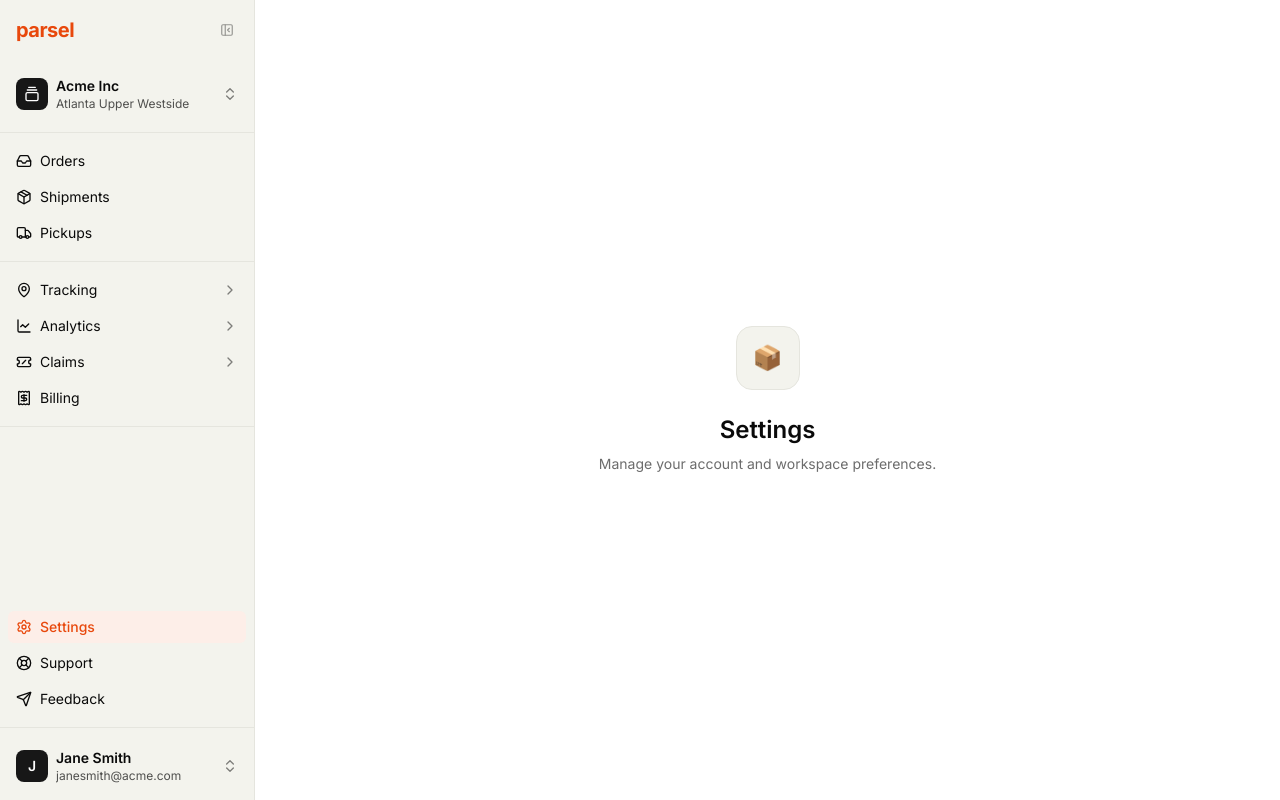
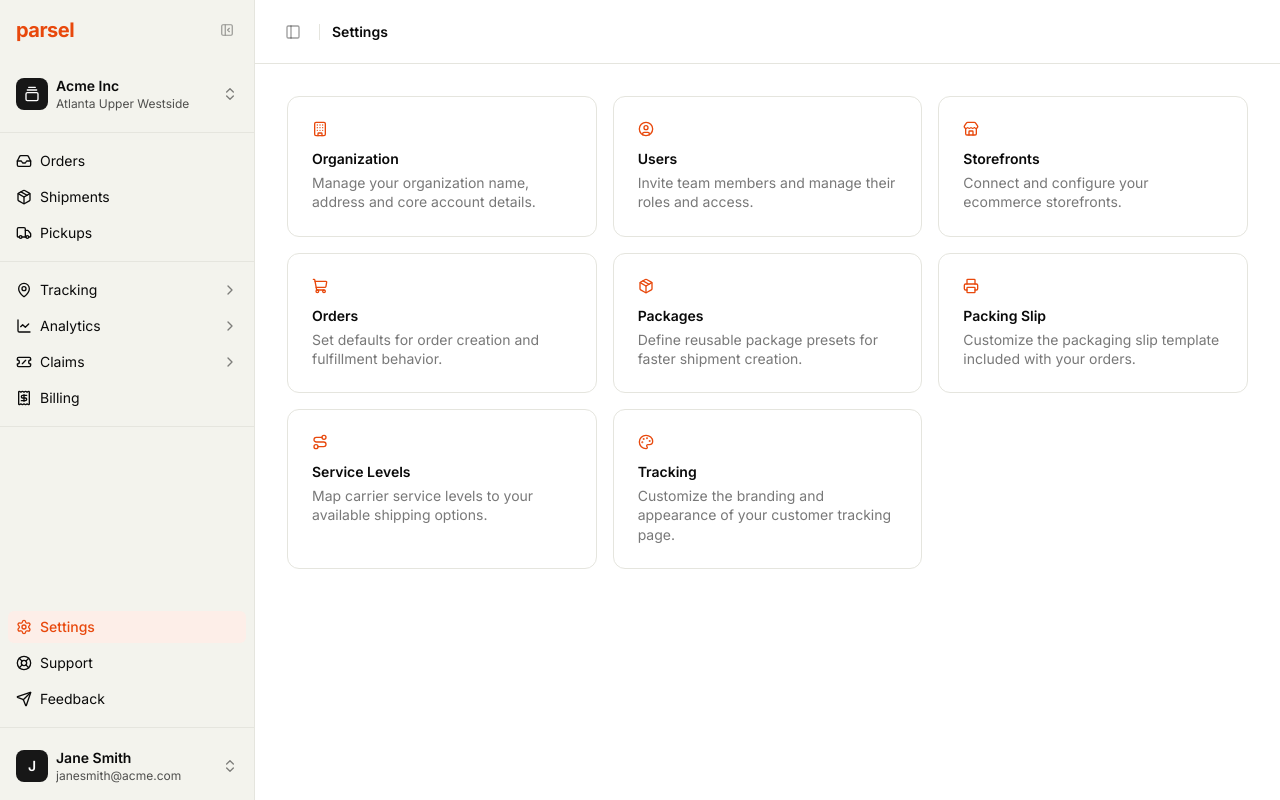
Before and after one commit to ghernandez-parsel/parsel-app, a React (Vite) app: page /settings in a window 1280 px wide. Built offline with nearby package versions, Linux system fonts and the light colour scheme.

Commit message:
Add Settings page

```diff
--- a/src/App.tsx
+++ b/src/App.tsx
@@ -3,6 +3,7 @@ import { Sidebar } from "./components/Sidebar";
 import { PlaceholderPage } from "./pages/PlaceholderPage";
 import { Shipments } from "./pages/Shipments";
 import { ShipmentDetail } from "./pages/ShipmentDetail";
+import { Settings } from "./pages/Settings";
 
 function Layout() {
   return (
@@ -19,7 +20,7 @@ function Layout() {
           <Route path="/analytics" element={<PlaceholderPage title="Analytics" description="Insights and performance metrics for your operations." />} />
           <Route path="/claims" element={<PlaceholderPage title="Claims" description="File and manage shipping claims." />} />
           <Route path="/billing" element={<PlaceholderPage title="Billing" description="Invoices, payment history, and plan details." />} />
-          <Route path="/settings" element={<PlaceholderPage title="Settings" description="Manage your account and workspace preferences." />} />
+          <Route path="/settings" element={<Settings />} />
           <Route path="/support" element={<PlaceholderPage title="Support" description="Get help from the Parsel support team." />} />
           <Route path="/feedback" element={<PlaceholderPage title="Feedback" description="Share your thoughts to help us improve." />} />
         </Routes>
--- /dev/null
+++ b/src/pages/Settings.tsx
@@ -0,0 +1,106 @@
+import {
+  PanelLeft,
+  Building,
+  CircleUser,
+  Store,
+  ShoppingCart,
+  Package,
+  Printer,
+  Route,
+  Palette,
+} from "lucide-react";
+
+// ─── Card data ────────────────────────────────────────────────────────────────
+
+const SETTINGS_CARDS = [
+  {
+    icon: <Building size={16} />,
+    title: "Organization",
+    description: "Manage your organization name, address and core account details.",
+  },
+  {
+    icon: <CircleUser size={16} />,
+    title: "Users",
+    description: "Invite team members and manage their roles and access.",
+  },
+  {
+    icon: <Store size={16} />,
+    title: "Storefronts",
+    description: "Connect and configure your ecommerce storefronts.",
+  },
+  {
+    icon: <ShoppingCart size={16} />,
+    title: "Orders",
+    description: "Set defaults for order creation and fulfillment behavior.",
+  },
+  {
+    icon: <Package size={16} />,
+    title: "Packages",
+    description: "Define reusable package presets for faster shipment creation.",
+  },
+  {
+    icon: <Printer size={16} />,
+    title: "Packing Slip",
+    description: "Customize the packaging slip template included with your orders.",
+  },
+  {
+    icon: <Route size={16} />,
+    title: "Service Levels",
+    description: "Map carrier service levels to your available shipping options.",
+  },
+  {
+    icon: <Palette size={16} />,
+    title: "Tracking",
+    description: "Customize the branding and appearance of your customer tracking page.",
+  },
+];
+
+// ─── Setting Card ─────────────────────────────────────────────────────────────
+
+function SettingCard({
+  icon,
+  title,
+  description,
+}: {
+  icon: React.ReactNode;
+  title: string;
+  description: string;
+}) {
+  return (
+    <button className="group text-left bg-white border border-[#e5e5de] rounded-xl p-6 flex flex-col gap-3 hover:border-[#E8480C]/40 hover:shadow-sm transition-all duration-150">
+      <div className="text-[#E8480C]">{icon}</div>
+      <div className="flex flex-col gap-1">
+        <p className="text-sm font-semibold text-[#0a0a0a] group-hover:text-[#E8480C] transition-colors">
+          {title}
+        </p>
+        <p className="text-sm text-[#0a0a0a]/55 leading-snug">{description}</p>
+      </div>
+    </button>
+  );
+}
+
+// ─── Main Page ────────────────────────────────────────────────────────────────
+
+export function Settings() {
+  return (
+    <div className="flex flex-col h-full overflow-auto bg-white">
+      {/* Header */}
+      <div className="flex items-center gap-3 px-6 h-16 border-b border-[#e5e5de] shrink-0">
+        <button className="p-1.5 rounded-md hover:bg-[#f3f3ed] text-[#0a0a0a]/40 hover:text-[#0a0a0a] transition-colors">
+          <PanelLeft size={16} />
+        </button>
+        <div className="w-px h-4 bg-[#e5e5de]" />
+        <h1 className="text-sm font-semibold text-[#0a0a0a]">Settings</h1>
+      </div>
+
+      {/* Grid */}
+      <div className="flex-1 p-8">
+        <div className="grid grid-cols-3 gap-4 max-w-[1000px]">
+          {SETTINGS_CARDS.map((card) => (
+            <SettingCard key={card.title} {...card} />
+          ))}
+        </div>
+      </div>
+    </div>
+  );
+}
```
Also changed, not shown: 1 other file (tests, documents, lock files or other folders).
